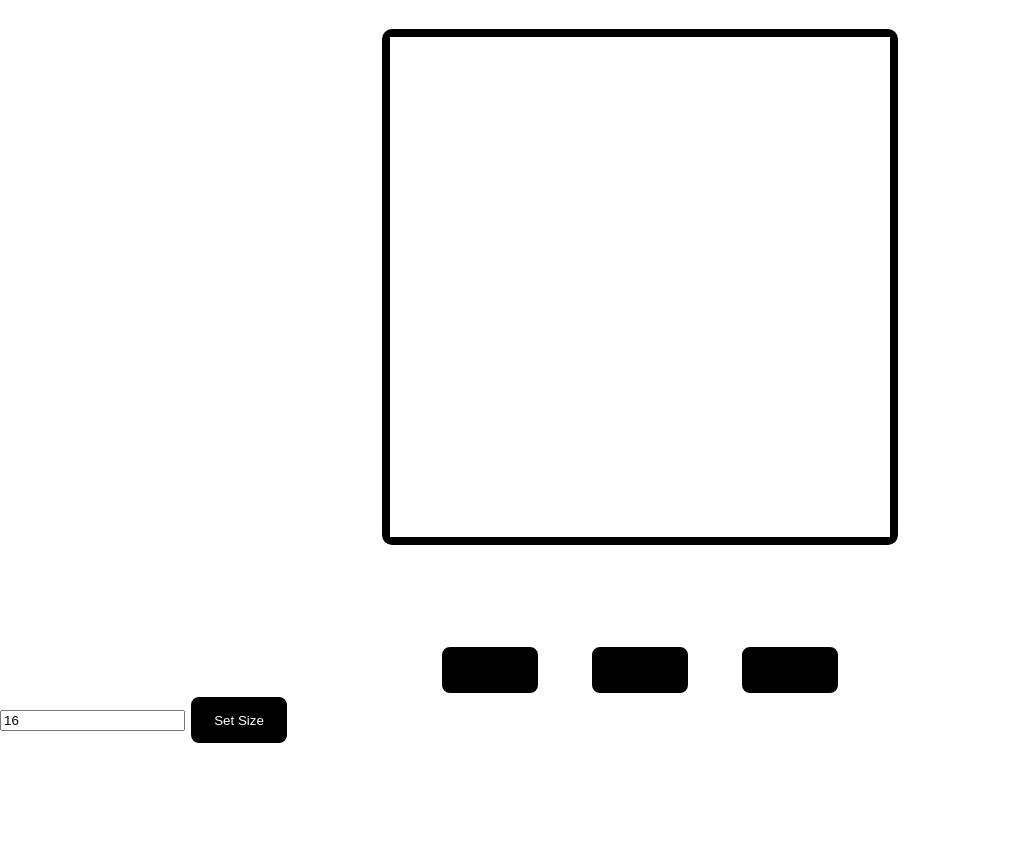
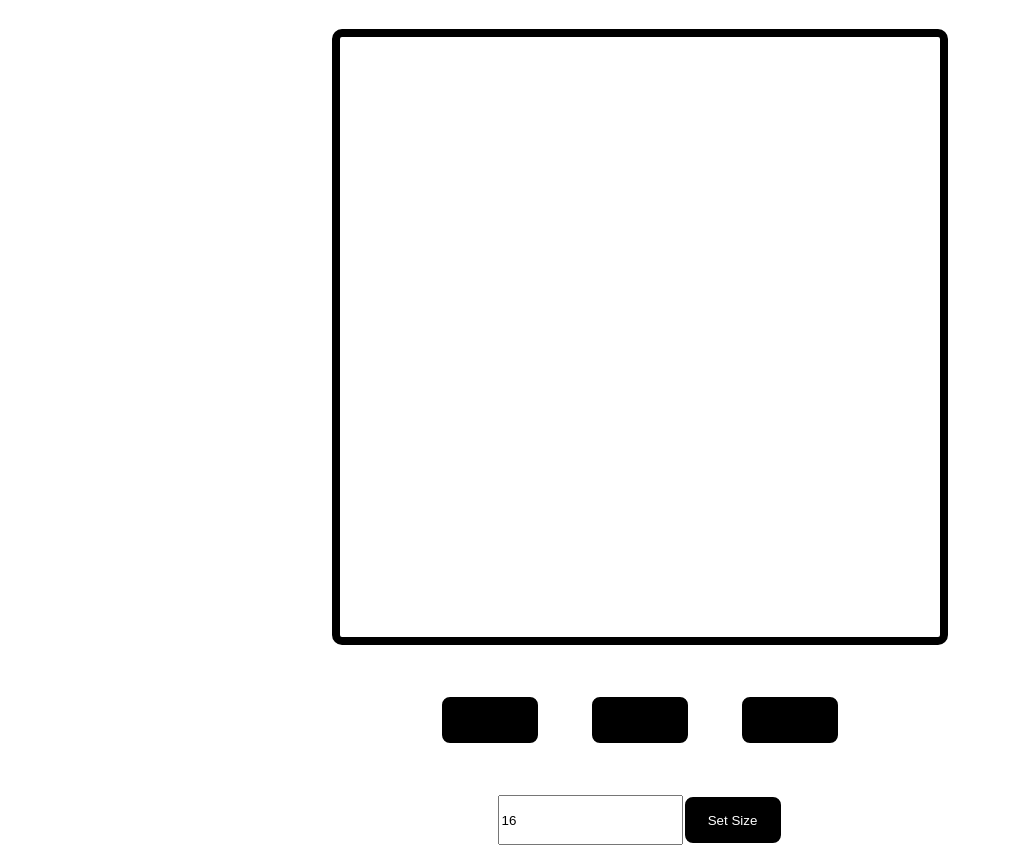
Before and after one commit to thomasdig18/Etch-a-Sketch-proj, a plain HTML site: page index.html in a window 1280 px wide. Shown: the part 108-953 px from the top of the page, without its empty margins (0-1011 px from the left). Before the commit the page ends 853 px from the top, so only its background shows below. Drawn offline with Linux system fonts and the light colour scheme.

Commit message:
Added size input button and function and also increased overall size of board

```diff
--- a/index.html
+++ b/index.html
@@ -25,8 +25,8 @@
         </div>
     </div>
     <div class="size-box">
-        <input type="text" placeholder="Size" value="16" />
-        <button>Set Size</button>
+        <input type="text" placeholder="Size" value="16" onchange="changeSize(this.value)" />
+        <button id="board-size">Set Size</button>
     </div>
 
 
--- a/index.js
+++ b/index.js
@@ -1,9 +1,12 @@
+function fillBoard(num) {
     let board = document.querySelector(".board");
+    let squares = board.querySelectorAll('div');
+    squares.forEach((div) => div.remove());
+    board.style.gridTemplateColumns = `repeat(${num} , 1fr)`;
+    board.style.gridTemplateRows = `repeat(${num} , 1fr)`;
 
-board.style.gridTemplateColumns = "repeat(16 , 1fr)";
-board.style.gridTemplateRows = "repeat(16 , 1fr)";
-
-for(let i = 0; i < 256; i++) {
+    let amount = num * num;
+    for(let i = 0; i < amount; i++) {
         let square = document.createElement('div');
         square.addEventListener('mouseover', () => {
             square.style.backgroundColor = 'black';
@@ -11,3 +14,9 @@ for(let i = 0; i < 256; i++) {
         square.style.backgroundColor = 'white';
         board.insertAdjacentElement("beforeend", square);
     }
+}
+
+
+function changeSize(input) {
+    fillBoard(input);
+}
--- a/styles.css
+++ b/styles.css
@@ -20,8 +20,9 @@ body {
 
 
 .board {
-    width: 500px;
-    height: 500px;
+    width: 600px;
+    height: 600px;
+    background-color: white;
     display: grid;
     border: 8px solid black;
     border-radius: 10px;
@@ -35,7 +36,7 @@ body {
 }
 
 .buttons {
-    margin-top: 100px;
+    margin-top: 50px;
     display: flex;
     gap: 50px;
 }
@@ -48,3 +49,9 @@ button {
     border: 2px solid white;
     border-radius: 10px;
 }
+
+.size-box {
+    display: flex;
+    justify-content: center;
+    margin-top: 50px;
+}
```
Lines whose indentation alone changed are shown as unchanged.
